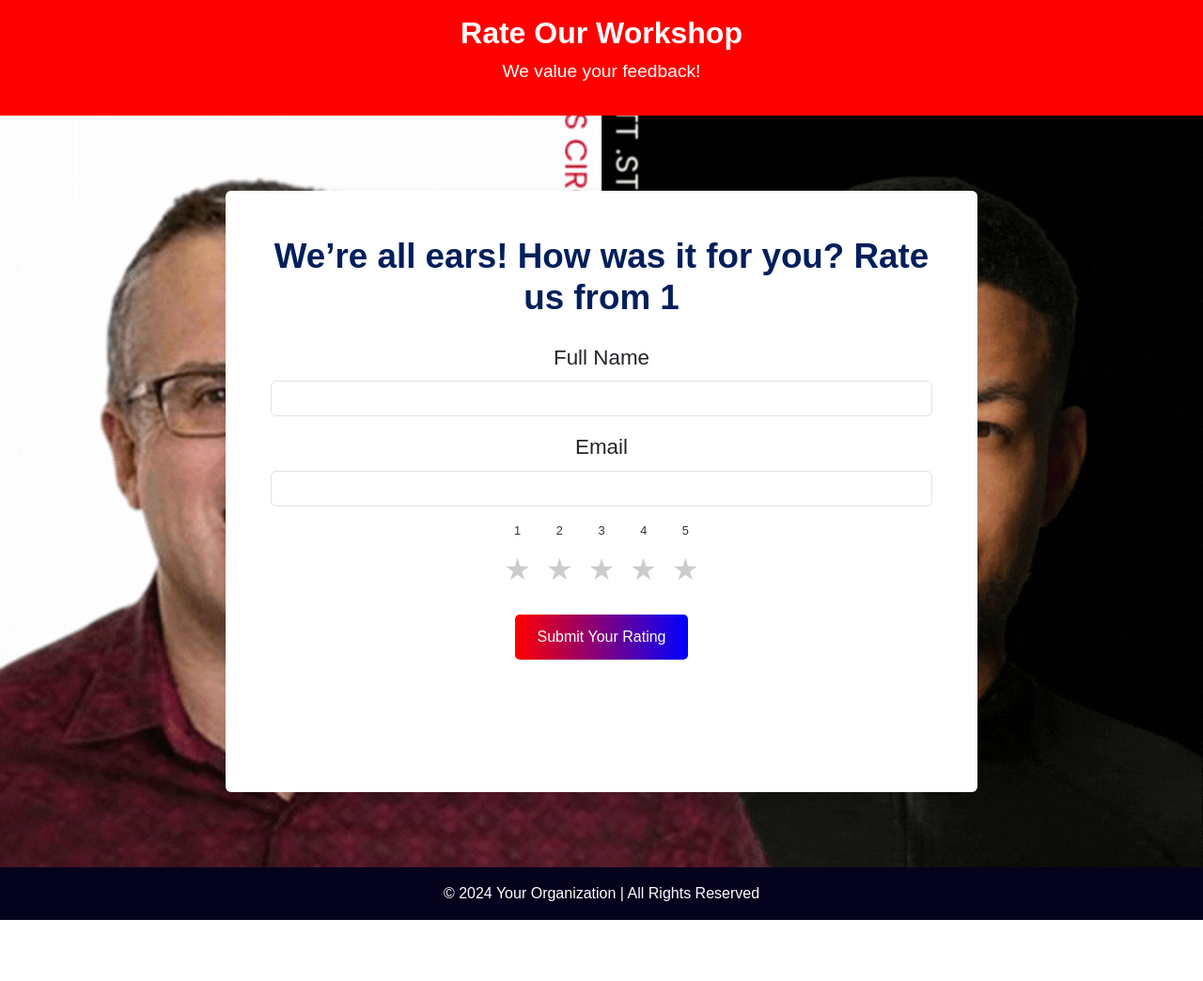
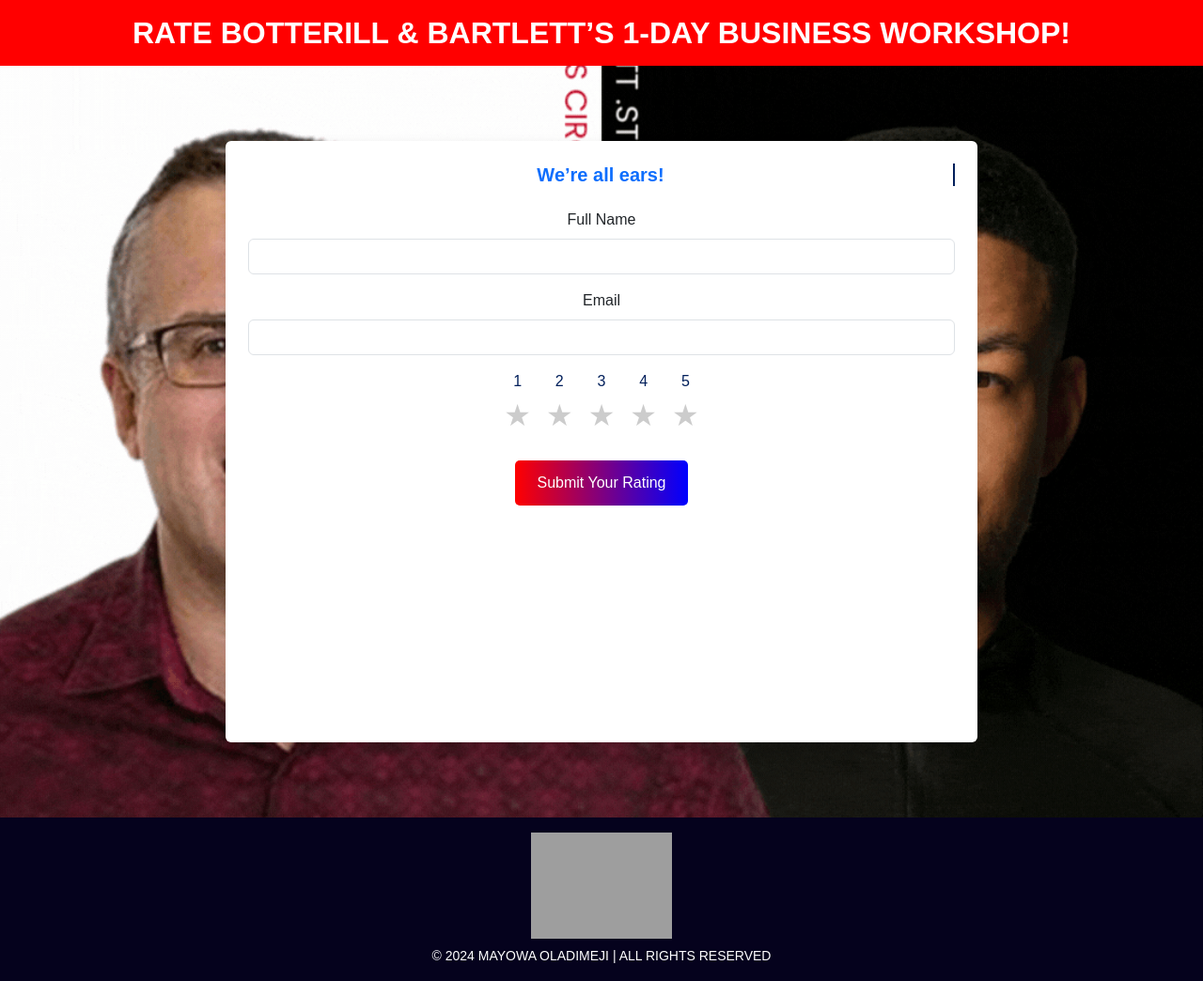
Before and after one commit to Mayowa-Dimeji/EC, a PHP site: page / in a window 1280 px wide. Shown: the whole page at 94% size. Before the commit the page ends 979 px from the top, so only its background shows below. Run offline with PHP 8.4, Linux system fonts and the light colour scheme; grey boxes are pictures that could not be loaded.

Commit message:
version 2.0 all left is fix animated text and add cheeky comments

```diff
--- a/css/styles.css
+++ b/css/styles.css
@@ -1,23 +1,39 @@
 body {
   font-family: Arial, sans-serif;
+  font-size: 16px;
   height: 100vh;
   display: flex;
   flex-direction: column;
+  overflow-x: hidden;
 }
 
 header.bg-header {
   background-color: #ff0000;
   color: #ffffff;
-  padding: 1rem;
+  padding: 1.5rem;
 }
-header.bg-header .logo {
+header.bg-header h1 {
   font-size: 2rem;
   font-weight: bold;
+  text-transform: uppercase;
   margin: 0;
 }
-header.bg-header .subheading {
-  font-size: 1.2rem;
-  margin-top: 0.5rem;
+
+footer.bg-footer {
+  background-color: #05021d;
+  color: #ffffff;
+  padding: 1rem;
+  text-align: center;
+  margin-top: auto;
+}
+footer.bg-footer .footer-logo img {
+  max-width: 150px;
+  margin-bottom: 0.5rem;
+}
+footer.bg-footer p {
+  font-size: 0.875rem;
+  text-transform: uppercase;
+  margin: 0;
 }
 
 .bg-image {
@@ -26,9 +42,7 @@ header.bg-header .subheading {
   background-repeat: no-repeat;
   background-position: center;
   min-height: 100vh;
-  display: flex;
-  justify-content: center;
-  align-items: center;
+  overflow-y: auto;
 }
 
 main .container {
@@ -39,43 +53,8 @@ main .container {
   background-color: white;
   border-radius: 10px;
   box-shadow: 0 4px 10px rgba(0, 0, 0, 0.1);
-  font-size: calc(1rem + 0.5vw);
-}
-
-footer.bg-footer {
-  background-color: #05021d;
-  color: #ffffff;
-  padding: 1rem;
-  text-align: center;
-}
-
-#animatedText {
-  font-size: calc(1.5rem + 1vw);
-  color: #001f5b;
-}
-
-.rating-stars {
-  display: flex;
-  justify-content: center;
-  gap: 1rem;
-}
-.rating-stars .star-container {
-  text-align: center;
-}
-.rating-stars .star-container .label {
-  font-size: 0.8rem;
-  color: #333;
-  margin-bottom: 0.5rem;
-  display: block;
-}
-.rating-stars .star-container .star {
-  font-size: 2rem;
-  cursor: pointer;
-  color: #ccc;
-  transition: color 0.3s ease;
-}
-.rating-stars .star-container .star:hover, .rating-stars .star-container .star.highlighted, .rating-stars .star-container .star.selected {
-  color: #f9c907;
+  font-size: 1rem;
+  overflow-y: auto;
 }
 
 button.btn-gradient {
@@ -109,13 +88,27 @@ button.btn-gradient:hover {
 .loader {
   width: 50px;
   height: 50px;
-  border: 5px solid rgba(0, 0, 0, 0.1);
+  border: 5px solid rgba(255, 255, 255, 0.3);
   border-top: 5px solid red;
   border-right: 5px solid blue;
   border-radius: 50%;
   animation: spin 1s linear infinite;
+  margin-top: 1rem;
 }
 
+@keyframes typing {
+  from {
+    width: 0;
+  }
+  to {
+    width: 100%;
+  }
+}
+@keyframes blink {
+  50% {
+    border-right-color: transparent;
+  }
+}
 @keyframes spin {
   from {
     transform: rotate(0deg);
@@ -124,5 +117,41 @@ button.btn-gradient:hover {
     transform: rotate(360deg);
   }
 }
+#animatedText {
+  font-size: 1.25rem;
+  font-weight: bold;
+  color: #001f5b;
+  text-align: center;
+  animation: typing 4s steps(30, end), blink 0.5s step-end infinite;
+  white-space: nowrap;
+  overflow: hidden;
+  border-right: 2px solid #001f5b;
+}
+
+.rating-stars {
+  display: flex;
+  justify-content: center;
+  gap: 1rem;
+}
+.rating-stars .star-container {
+  text-align: center;
+}
+.rating-stars .star-container .label {
+  font-size: 1rem;
+  color: #001f5b;
+}
+.rating-stars .star-container .star {
+  font-size: 2rem;
+  cursor: pointer;
+  color: #ccc;
+  transition: color 0.3s ease, transform 0.3s ease;
+}
+.rating-stars .star-container .star:hover {
+  color: #f9c907;
+  transform: scale(1.2);
+}
+.rating-stars .star-container .star.highlighted, .rating-stars .star-container .star.selected {
+  color: #f9c907;
+}
 
 /*# sourceMappingURL=styles.css.map */
--- a/css/styles.scss
+++ b/css/styles.scss
@@ -5,29 +5,55 @@ $footer-color: #05021d; // Black for footer
 $gradient-button: linear-gradient(to right, red, blue);
 $text-light: #ffffff;
 
+// Accessibility Font Sizes
+$font-base: 16px; // Base font size
+$font-small: 0.875rem; // Small text
+$font-medium: 1rem; // Medium text
+$font-large: 1.25rem; // Large text
+$font-heading: 2rem; // Header font size
+$font-subheading: 1.5rem; // Subheading font size
+
 // General Styles
 body {
   font-family: Arial, sans-serif;
+  font-size: $font-base;
   height: 100vh;
   display: flex;
   flex-direction: column;
+  overflow-x: hidden; // Prevent horizontal scrolling
 }
 
 // Header Styles
 header.bg-header {
   background-color: $header-color;
   color: $text-light;
-  padding: 1rem;
+  padding: 1.5rem;
 
-  .logo {
-    font-size: 2rem;
+  h1 {
+    font-size: $font-heading;
     font-weight: bold;
+    text-transform: uppercase;
     margin: 0;
   }
+}
 
-  .subheading {
-    font-size: 1.2rem;
-    margin-top: 0.5rem;
+// Footer Styles
+footer.bg-footer {
+  background-color: $footer-color;
+  color: $text-light;
+  padding: 1rem;
+  text-align: center;
+  margin-top: auto;
+
+  .footer-logo img {
+    max-width: 150px;
+    margin-bottom: 0.5rem;
+  }
+
+  p {
+    font-size: $font-small;
+    text-transform: uppercase;
+    margin: 0;
   }
 }
 
@@ -38,9 +64,7 @@ header.bg-header {
   background-repeat: no-repeat; // Prevent tiling
   background-position: center; // Center the image
   min-height: 100vh; // Full viewport height
-  display: flex;
-  justify-content: center;
-  align-items: center;
+  overflow-y: auto; // Enable scrolling for overflow
 }
 
 // Main Container
@@ -52,52 +76,8 @@ main .container {
   background-color: white;
   border-radius: 10px;
   box-shadow: 0 4px 10px rgba(0, 0, 0, 0.1);
-  font-size: calc(1rem + 0.5vw); // Responsive font scaling
-}
-
-// Footer Styles
-footer.bg-footer {
-  background-color: $footer-color;
-  color: $text-light;
-  padding: 1rem;
-  text-align: center;
-}
-
-// Animated Text
-#animatedText {
-  font-size: calc(1.5rem + 1vw); // Dynamically scales with the viewport
-  color: $primary-color;
-}
-
-// Rating Stars
-.rating-stars {
-  display: flex;
-  justify-content: center;
-  gap: 1rem;
-
-  .star-container {
-    text-align: center;
-
-    .label {
-      font-size: 0.8rem;
-      color: #333;
-      margin-bottom: 0.5rem;
-      display: block;
-    }
-
-    .star {
-      font-size: 2rem;
-      cursor: pointer;
-      color: #ccc;
-      transition: color 0.3s ease;
-
-      &:hover,
-      &.highlighted,
-      &.selected {
-        color: #f9c907; // Yellow for hover and selected stars
-      }
-    }
-  }
+  font-size: $font-medium;
+  overflow-y: auto; // Allow scrolling inside container
 }
 
 // Gradient Button
@@ -106,7 +86,7 @@ button.btn-gradient {
   color: white; // Ensure text is visible
   border: none;
   padding: 0.75rem 1.5rem;
-  font-size: 1rem;
+  font-size: $font-medium;
   border-radius: 5px;
   cursor: pointer;
   transition: transform 0.3s ease;
@@ -134,11 +114,28 @@ button.btn-gradient {
 .loader {
   width: 50px;
   height: 50px;
-  border: 5px solid rgba(0, 0, 0, 0.1);
+  border: 5px solid rgba(255, 255, 255, 0.3);
   border-top: 5px solid red;
   border-right: 5px solid blue;
   border-radius: 50%;
   animation: spin 1s linear infinite;
+  margin-top: 1rem; // Center loader below countdown
+}
+
+// Animations
+@keyframes typing {
+  from {
+    width: 0;
+  }
+  to {
+    width: 100%;
+  }
+}
+
+@keyframes blink {
+  50% {
+    border-right-color: transparent;
+  }
 }
 
 @keyframes spin {
@@ -149,3 +146,48 @@ button.btn-gradient {
     transform: rotate(360deg);
   }
 }
+
+// Typing Effect
+#animatedText {
+  font-size: $font-large;
+  font-weight: bold;
+  color: $primary-color;
+  text-align: center;
+  animation: typing 4s steps(30, end), blink 0.5s step-end infinite;
+  white-space: nowrap; // Prevent wrapping
+  overflow: hidden; // Hide overflow during typing
+  border-right: 2px solid $primary-color; // Simulate typing cursor
+}
+
+// Rating Stars
+.rating-stars {
+  display: flex;
+  justify-content: center;
+  gap: 1rem;
+
+  .star-container {
+    text-align: center;
+
+    .label {
+      font-size: $font-medium;
+      color: $primary-color;
+    }
+
+    .star {
+      font-size: 2rem;
+      cursor: pointer;
+      color: #ccc;
+      transition: color 0.3s ease, transform 0.3s ease;
+
+      &:hover {
+        color: #f9c907; // Yellow for hover
+        transform: scale(1.2); // Slight zoom
+      }
+
+      &.highlighted,
+      &.selected {
+        color: #f9c907;
+      }
+    }
+  }
+}
--- a/index.php
+++ b/index.php
@@ -4,7 +4,7 @@
 <head>
     <meta charset="UTF-8">
     <meta name="viewport" content="width=device-width, initial-scale=1.0">
-    <title>Rate Us</title>
+    <title>BOTTERILL & BARTLETT'S</title>
     <!-- Bootstrap CSS -->
     <link href="https://cdn.jsdelivr.net/npm/bootstrap@5.3.0/dist/css/bootstrap.min.css" rel="stylesheet">
     <!-- Custom CSS -->
@@ -14,17 +14,14 @@
 <body>
     <!-- Header Section -->
     <header class="bg-header text-white text-center py-3">
-        <h1 class="logo">Rate Our Workshop</h1>
-        <p class="subheading">We value your feedback!</p>
+        <h1 class="text-uppercase">Rate Botterill & Bartlett’s 1-Day Business Workshop!</h1>
     </header>
 
     <!-- Main Section -->
     <main class="d-flex justify-content-center align-items-center bg-image">
-        <div id="dynamicContent" class="container bg-white text-center p-5 rounded shadow">
-            <p id="animatedText" class="display-5 fw-bold">
-                We’re all ears! How was it for you? Rate us from 1 (awful) to 5 (awesome).
-            </p>
-            <form id="rateForm" class="mt-4">
+        <div id="dynamicContent" class="container bg-white text-center p-4 rounded shadow">
+            <h2 id="animatedText" class="text-primary mb-4"></h2>
+            <form id="rateForm">
                 <div class="mb-3">
                     <label for="fullName" class="form-label">Full Name</label>
                     <input type="text" id="fullName" name="fullName" class="form-control" required>
@@ -33,7 +30,7 @@
                     <label for="email" class="form-label">Email</label>
                     <input type="email" id="email" name="email" class="form-control" required>
                 </div>
-                <div class="rating-stars d-flex justify-content-center gap-3">
+                <div class="rating-stars d-flex flex-wrap justify-content-center gap-3">
                     <!-- Dynamically rendered stars -->
                 </div>
                 <button id="submitBtn" type="button" class="btn btn-gradient mt-4">Submit Your Rating</button>
@@ -43,7 +40,10 @@
 
     <!-- Footer Section -->
     <footer class="bg-footer text-white text-center py-3">
-        <p class="mb-0">&copy; 2024 Your Organization | All Rights Reserved</p>
+        <div class="footer-logo">
+            <img src="https://entrepreneurscircle.org/img/logo-white-long.png" alt="Logo" class="mb-2" style="max-width: 150px;">
+        </div>
+        <p class="mb-0 text-uppercase">&copy; 2024 Mayowa Oladimeji | All Rights Reserved</p>
     </footer>
 
     <!-- Loader -->
--- a/js/main.js
+++ b/js/main.js
@@ -2,31 +2,19 @@ document.addEventListener("DOMContentLoaded", function () {
   const loader = document.getElementById("loader");
   const dynamicContent = document.getElementById("dynamicContent");
   const textElement = document.getElementById("animatedText");
-  const text = textElement ? textElement.textContent : "";
+
+  // Typing Effect for "We’re all ears!"
+  const text = "We’re all ears!";
   let index = 0;
 
-  // Typing Effect
   function typeEffect() {
     if (index < text.length) {
       textElement.textContent = text.slice(0, ++index);
       setTimeout(typeEffect, 100);
-    } else {
-      setTimeout(deleteEffect, 2000);
     }
   }
 
-  function deleteEffect() {
-    if (index > 0) {
-      textElement.textContent = text.slice(0, --index);
-      setTimeout(deleteEffect, 50);
-    } else {
-      setTimeout(typeEffect, 1000);
-    }
-  }
-
-  if (textElement) {
-    typeEffect();
-  }
+  typeEffect();
 
   // Initialize Stars
   function initializeStars() {
@@ -38,7 +26,7 @@ document.addEventListener("DOMContentLoaded", function () {
       starContainer.className = "star-container text-center";
 
       const label = document.createElement("span");
-      label.className = "label";
+      label.className = "label d-block";
       label.textContent = i;
 
       const star = document.createElement("span");
@@ -76,17 +64,32 @@ document.addEventListener("DOMContentLoaded", function () {
         star.classList.remove("selected");
       }
     });
+
+    let ratingInput = document.getElementById("rating");
+    if (!ratingInput) {
+      ratingInput = document.createElement("input");
+      ratingInput.type = "hidden";
+      ratingInput.id = "rating";
+      ratingInput.name = "rating";
+      document.getElementById("rateForm").appendChild(ratingInput);
+    }
+    ratingInput.value = value;
   }
 
   document.getElementById("submitBtn").addEventListener("click", function () {
     const fullName = document.getElementById("fullName").value.trim();
-    const ratingInput = document.getElementById("rating");
-    const rating = ratingInput ? ratingInput.value : "";
+    const email = document.getElementById("email").value.trim();
+    const rating = document.getElementById("rating")?.value;
 
-    if (!fullName || !rating) {
+    if (!fullName || !email || !rating) {
       alert(
         "Please fill out all fields and select a rating before submitting."
       );
+      return;
+    }
+
+    if (!/^\S+@\S+\.\S+$/.test(email)) {
+      alert("Please enter a valid email address.");
       return;
     }
 
@@ -106,25 +109,15 @@ document.addEventListener("DOMContentLoaded", function () {
       5: "img/awesome.gif",
     };
 
-    const ratingCategories = {
-      1: "Awful",
-      2: "Bad",
-      3: "Okay",
-      4: "Great",
-      5: "Awesome",
-    };
-
-    const thankYouContent = `
+    dynamicContent.innerHTML = `
       <div class="container text-center">
         <h2>Thank You, ${fullName.split(" ")[0]}!</h2>
         <img src="${gifMap[rating]}" alt="Thank You GIF" class="img-fluid">
         <p>${messages[rating]}</p>
-        <p>Rating: ${rating} - ${ratingCategories[rating]}</p>
         <p id="countdown">Redirecting in 5 seconds...</p>
+        <div class="loader mt-4 mx-auto"></div>
       </div>
     `;
-
-    dynamicContent.innerHTML = thankYouContent;
 
     let countdown = 5;
     const countdownElement = document.getElementById("countdown");
@@ -134,25 +127,7 @@ document.addEventListener("DOMContentLoaded", function () {
       countdownElement.textContent = `Redirecting in ${countdown} seconds...`;
       if (countdown === 0) {
         clearInterval(interval);
-
-        dynamicContent.innerHTML = `
-          <p id="animatedText" class="display-5 fw-bold">We’re all ears! How was it for you? Rate us from 1 (awful) to 5 (awesome).</p>
-          <form id="rateForm" class="mt-4">
-            <div class="mb-3">
-              <label for="fullName" class="form-label">Full Name</label>
-              <input type="text" id="fullName" name="fullName" class="form-control" required>
-            </div>
-            <div class="mb-3">
-              <label for="email" class="form-label">Email</label>
-              <input type="email" id="email" name="email" class="form-control" required>
-            </div>
-            <div class="rating-stars d-flex justify-content-center gap-3">
-              <!-- Stars dynamically re-initialized -->
-            </div>
-            <button id="submitBtn" type="button" class="btn btn-gradient mt-4">Submit Your Rating</button>
-          </form>
-        `;
-        initializeStars();
+        location.reload(); // Return to the form
       }
     }, 1000);
   });
--- a/rate.php
+++ /dev/null
@@ -1,6 +0,0 @@
-<?php
-// This script can be used for server-side validation or saving feedback to a database in future extensions.
-// Currently, all dynamic updates are handled in `main.js` using JavaScript.
-
-// Placeholder for future enhancements (e.g., saving data to a database or logging feedback).
-echo "This script will handle backend processing in a later version.";
```
Also changed, not shown: js/transitions.js (deleted, +0 -48 lines), 1 other file.
